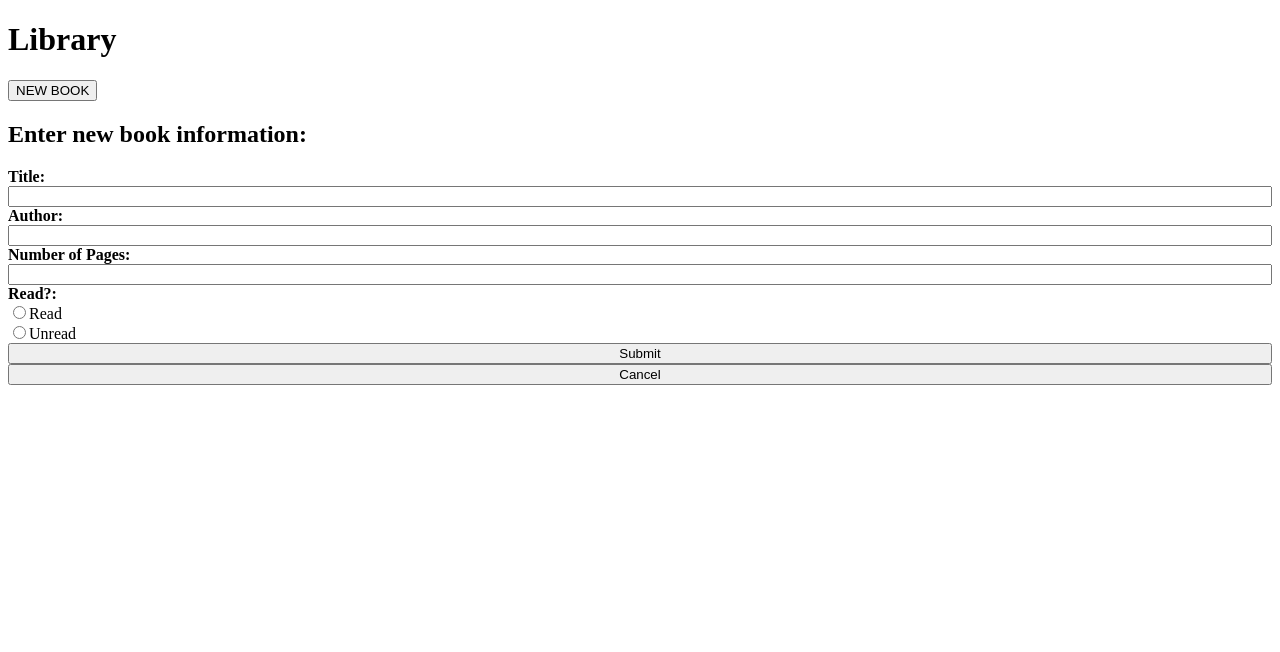
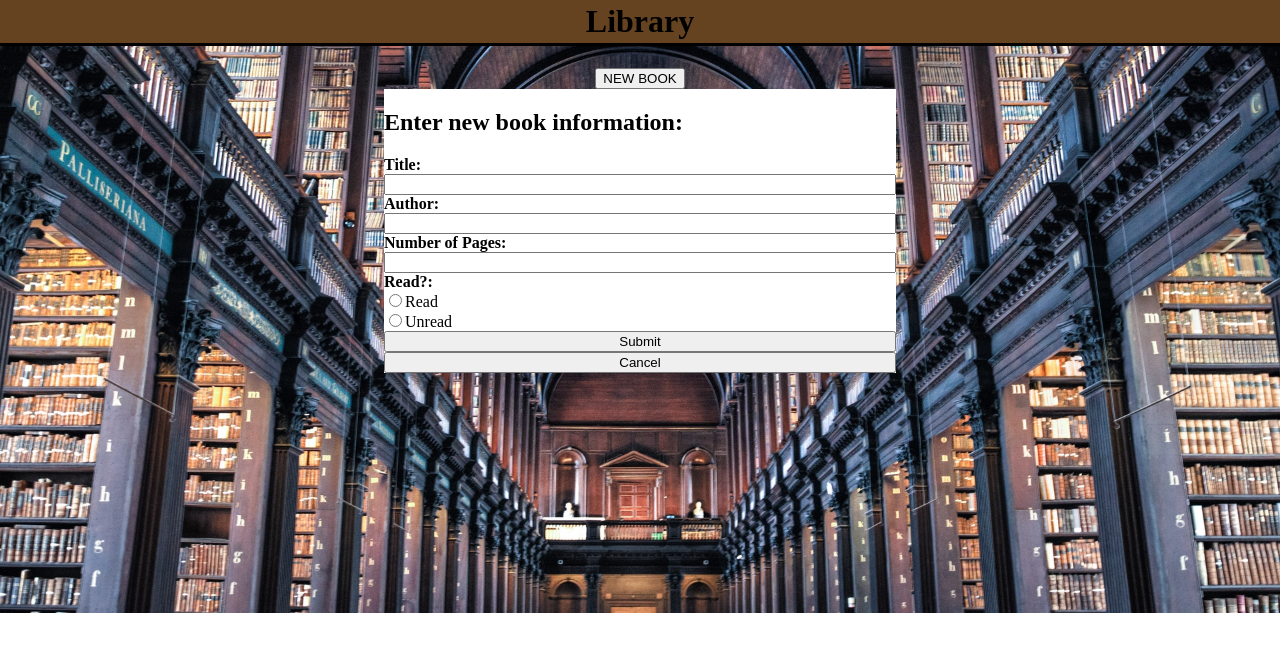
Before and after one commit to marboleda/library, a plain HTML site: page index.html in a window 1280 px wide. Both pictures are taken after a click on the button "NEW BOOK". Drawn offline with Linux system fonts and the light colour scheme; no server answers.

Commit message:
Add background and positioning

```diff
--- a/css/main.css
+++ b/css/main.css
@@ -1,3 +1,37 @@
+body {
+    height: 100%;
+    margin: 0;
+    background-image: url(../images/library_background.jpg);
+    background-position: center;
+    background-repeat: no-repeat;
+    background-size: cover;
+}
+
+h1 {
+    display: block;
+    text-align: center;
+    background-color: #654321;
+    margin-top: 0;
+    padding: 0.2rem;
+    border-bottom: solid black;
+}
+
+#new-book-button {
+    display: block;
+    margin: 0 auto;
+}
+
 .popup-form {
     display: none;
+    width: 40vw;
+    margin: 0 auto;
+    background-color: white;
 }
+
+.card {
+    display: flex;
+    flex-direction: column;
+    margin: 10px auto;
+    width: 30vw;
+    background-color: white;
+}
```
Also changed, not shown: images/library_background.jpg (added).
